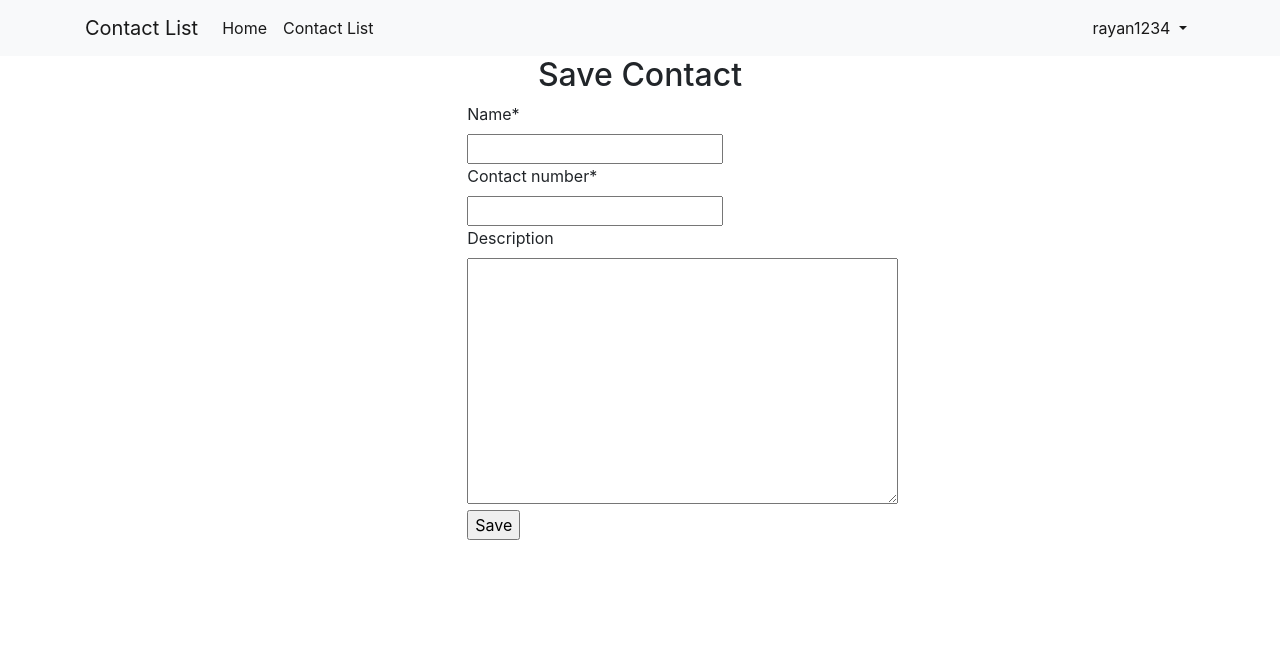
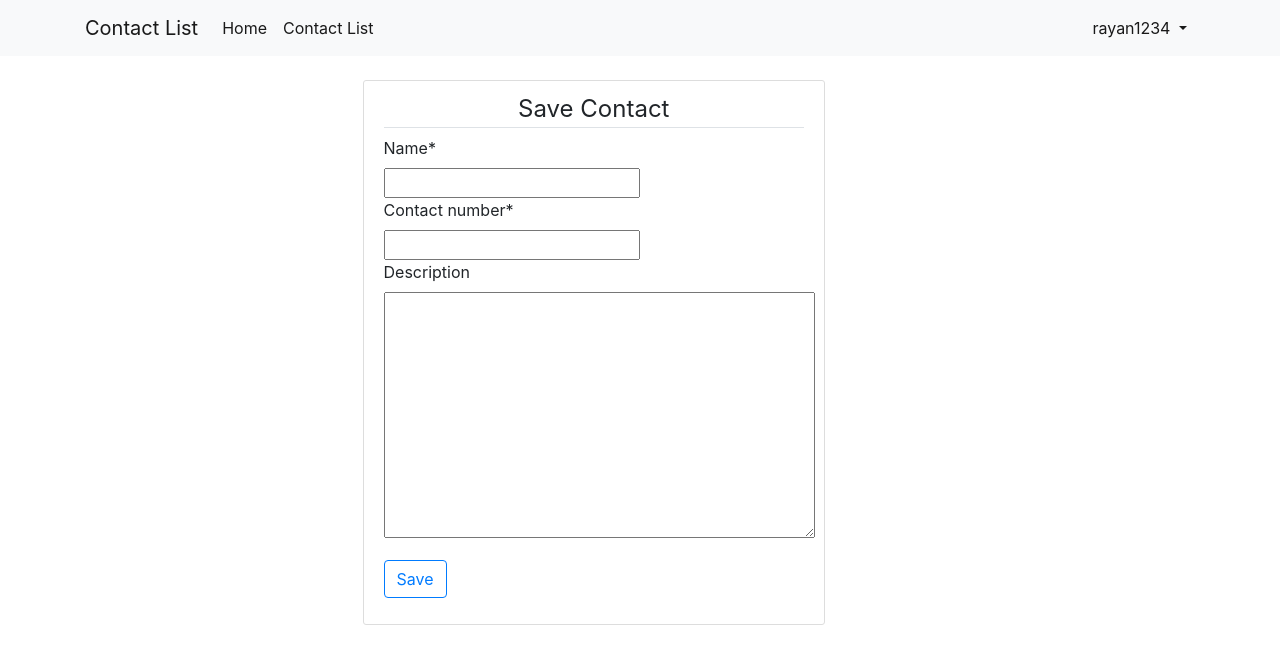
Before and after one commit to rayansailani/Contact-List, a Django app: page /add_contacts/ in a window 1280 px wide. Shown: the top 664 px of the page. Run offline with Django 3.2, Linux system fonts and the light colour scheme; a user stored in the database is signed in; some libraries are stand-ins or nearby versions.

Commit message:
form style

```diff
--- a/contacts/templates/contacts/add_contacts.html
+++ b/contacts/templates/contacts/add_contacts.html
@@ -2,12 +2,27 @@
 {% load static %}
 {% load crispy_forms_tags %}
 {% block content %}
-<div class="offset-1 col-10">
-    <h2 class="text-center">Save Contact</h2>
-    <form class="form-signin offset-4" method='POST' action=''>{% csrf_token %}
-        <h2>{{title}}</h2>
-        {{form|crispy}}
-        <input type="submit" value='Save' />
-    </form>
+<style>
+    .content-section {
+  padding: 10px 20px;
+  border: 1px solid #dddddd;
+  border-radius: 3px;
+  margin-bottom: 20px;
+}
+</style>
+<div class="container" >
+    <br />
+    <div class="content-section offset-3 col-5">
+        <form method="POST">
+            {% csrf_token %}
+            <fieldset class="form-group">
+                <legend class="border-bottom text-center">Save Contact</legend>
+                {{ form|crispy }}
+            </fieldset>
+            <div class="form-group">
+                <button class="btn btn-outline-primary" type="submit">Save</button>
+            </div>
+        </form>
+    </div>
 </div>
 {% endblock %}
```
Also changed, not shown: contacts/templates/contacts/home.html (+4 -4 lines), db.sqlite3.
